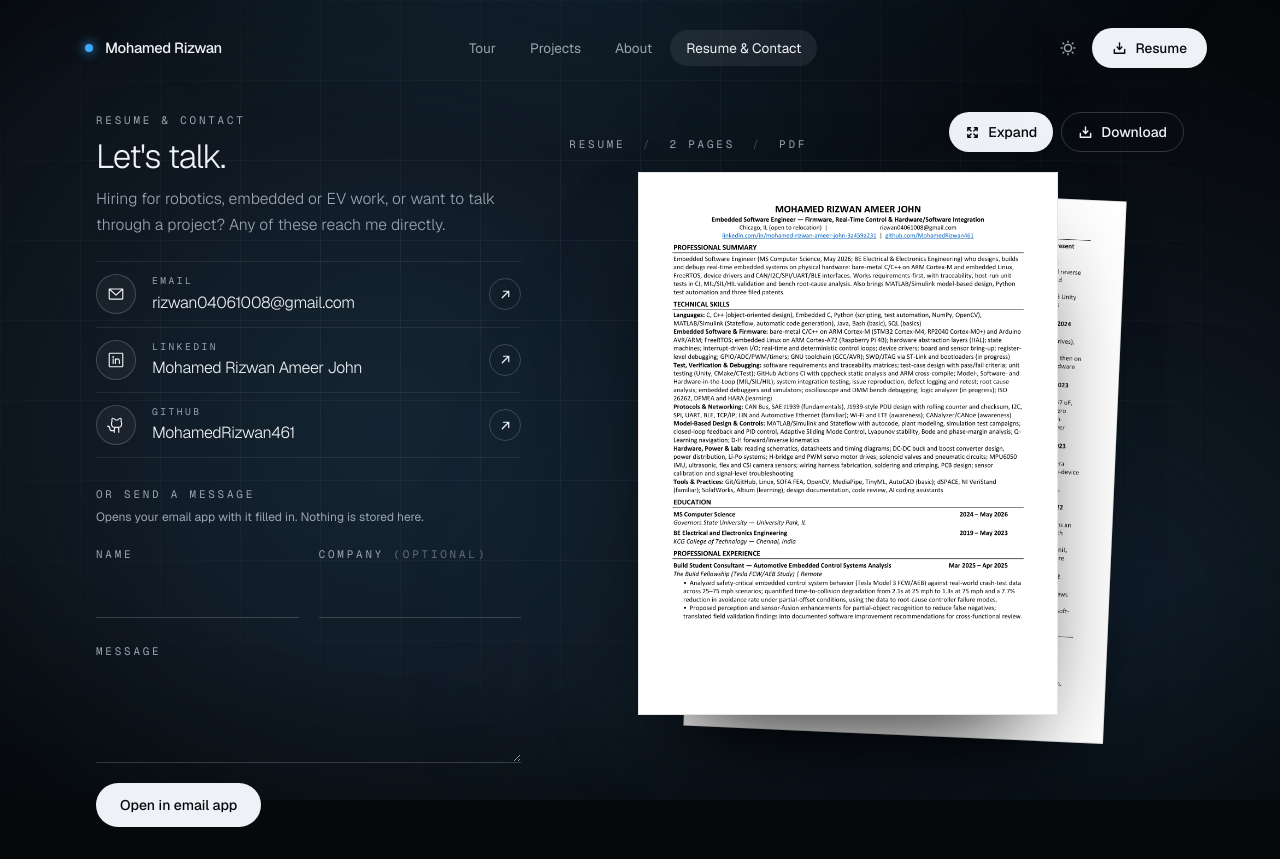
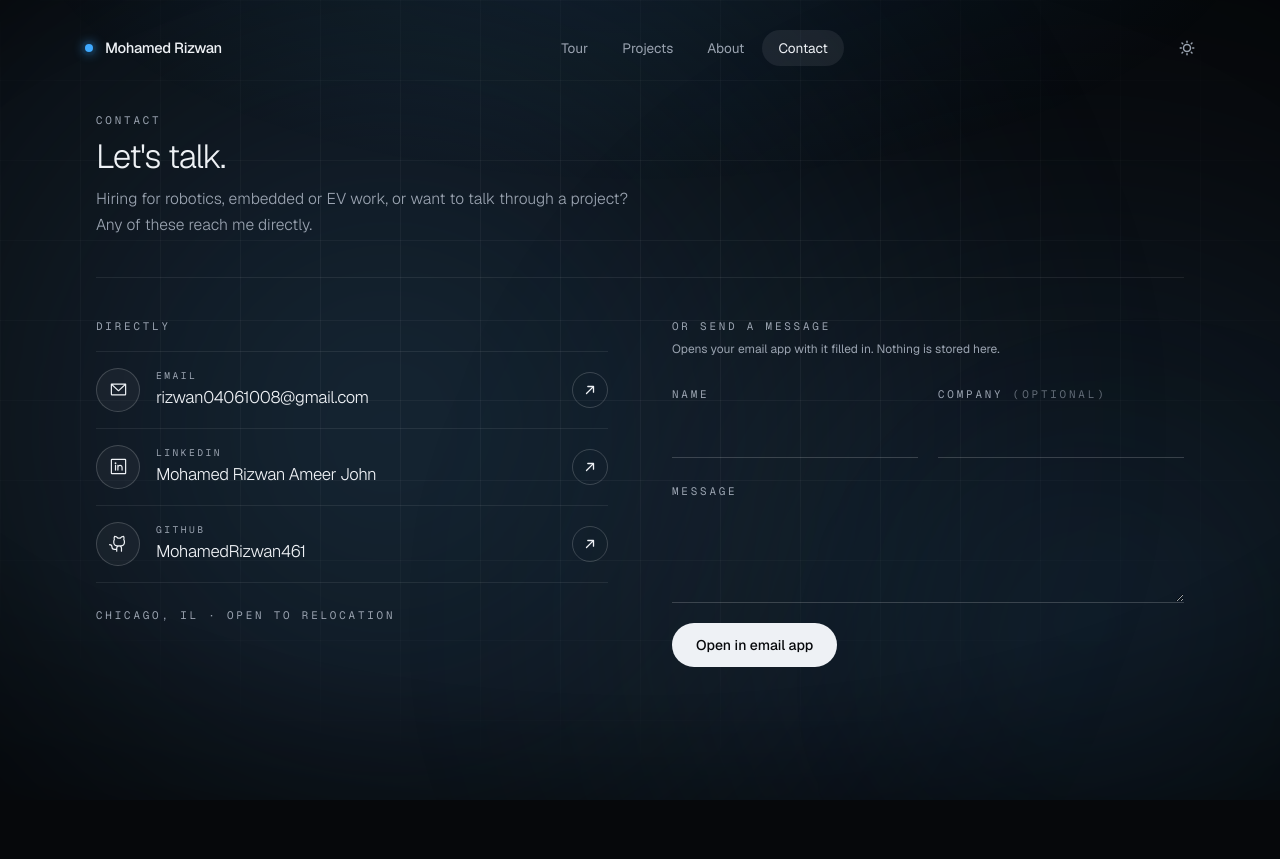
Before and after one commit to MohamedRizwan461/portfolio, a Next.js app: page /contact in a window 1280 px wide. After the commit the page ends 800 px from the top, so only its background shows below. Built offline with nearby package versions, Linux system fonts and the light colour scheme.

Commit message:
Resume offered in the recruiter view only; contact page is contact only; /resume opens the PDF

```diff
--- a/app/contact/page.tsx
+++ b/app/contact/page.tsx
@@ -2,14 +2,12 @@ import type { Metadata } from "next";
 import { ArrowUpRight, EnvelopeSimple, GithubLogo, LinkedinLogo } from "@phosphor-icons/react/dist/ssr";
 import { ContactForm } from "@/components/contact-form";
 import { Mask, Reveal } from "@/components/motion-bits";
-import { ResumeViewer } from "@/components/resume-viewer";
 import { Container } from "@/components/ui";
 import { site } from "@/lib/content";
 
 export const metadata: Metadata = {
-  title: "Resume & Contact",
-  description:
-    "Resume of Mohamed Rizwan Ameer John, robotics and embedded systems engineer, with email, LinkedIn and GitHub. View or download the PDF.",
+  title: "Contact",
+  description: "Contact Mohamed Rizwan Ameer John, robotics and embedded systems engineer, by email, LinkedIn or GitHub.",
   alternates: { canonical: "/contact" },
   openGraph: { url: "/contact" },
 };
@@ -22,71 +20,65 @@ const channels = [
 
 export default function ContactPage() {
   return (
-    <Container className="pt-24 pb-8 sm:pt-28">
-      <div className="grid gap-8 lg:grid-cols-12 lg:gap-12">
-        {/* reach me; on phones this column dissolves so the resume sits before the form */}
-        <div className="contents lg:col-span-5 lg:block">
-          <div className="order-1">
+    <Container className="pt-24 pb-12 sm:pt-28">
       <Mask>
-            <p className="eyebrow">Resume &amp; contact</p>
+        <p className="eyebrow">Contact</p>
       </Mask>
       <h1 className="display mt-3 text-[clamp(1.75rem,2.6vw,2.4rem)] !tracking-[-0.035em]">
         <Mask delay={0.08}>Let&apos;s talk.</Mask>
       </h1>
       <Reveal delay={0.2}>
-            <p className="mt-3 max-w-[44ch] text-[0.98rem] leading-relaxed font-light text-ink-2">
+        <p className="mt-3 max-w-[52ch] text-[0.98rem] leading-relaxed font-light text-ink-2">
           Hiring for robotics, embedded or EV work, or want to talk through a project? Any of these reach me directly.
         </p>
       </Reveal>
 
-          <ul className="mt-6 border-t border-rule">
+      <div className="mt-10 grid gap-12 border-t border-rule pt-10 lg:grid-cols-12 lg:gap-16">
+        {/* reach me directly */}
+        <div className="lg:col-span-6">
+          <h2 className="eyebrow">Directly</h2>
+          <ul className="mt-4 border-t border-rule">
             {channels.map(({ label, value, href, external, Icon }, i) => (
               <li key={label} className="border-b border-rule">
-                <Reveal delay={0.25 + 0.05 * i}>
+                <Reveal delay={0.25 + 0.06 * i}>
                   <a
                     href={href}
                     {...(external ? { target: "_blank", rel: "noopener" } : {})}
-                    className="group flex items-center gap-4 py-3 no-underline"
+                    className="group flex items-center gap-4 py-4 no-underline"
                   >
-                    <span className="flex h-10 w-10 shrink-0 items-center justify-center rounded-full border border-rule-strong bg-[color-mix(in_srgb,var(--ink)_4%,transparent)] text-ink transition-colors duration-500 group-hover:border-accent group-hover:text-accent">
-                      <Icon size={18} aria-hidden />
+                    <span className="flex h-11 w-11 shrink-0 items-center justify-center rounded-full border border-rule-strong bg-[color-mix(in_srgb,var(--ink)_4%,transparent)] text-ink transition-colors duration-500 group-hover:border-accent group-hover:text-accent">
+                      <Icon size={19} aria-hidden />
                     </span>
                     <span className="min-w-0 flex-1">
                       <span className="eyebrow block !text-[0.6rem]">{label}</span>
-                      <span className="mt-0.5 block truncate text-[1rem] font-light tracking-tight text-ink transition-transform duration-700 ease-[cubic-bezier(0.16,1,0.3,1)] group-hover:translate-x-1.5">
+                      <span className="mt-0.5 block truncate text-[1.05rem] font-light tracking-tight text-ink transition-transform duration-700 ease-[cubic-bezier(0.16,1,0.3,1)] group-hover:translate-x-1.5">
                         {value}
                       </span>
                     </span>
-                    <span className="flex h-8 w-8 shrink-0 items-center justify-center rounded-full border border-rule-strong text-ink transition-all duration-500 group-hover:rotate-45 group-hover:border-ink group-hover:bg-ink group-hover:text-ground">
-                      <ArrowUpRight size={13} weight="bold" aria-hidden />
+                    <span className="flex h-9 w-9 shrink-0 items-center justify-center rounded-full border border-rule-strong text-ink transition-all duration-500 group-hover:rotate-45 group-hover:border-ink group-hover:bg-ink group-hover:text-ground">
+                      <ArrowUpRight size={14} weight="bold" aria-hidden />
                     </span>
                   </a>
                 </Reveal>
               </li>
             ))}
           </ul>
+          <p className="eyebrow mt-6">Chicago, IL · open to relocation</p>
         </div>
 
-          <Reveal delay={0.4} className="order-3 lg:mt-7">
+        {/* or write */}
+        <Reveal delay={0.3} className="lg:col-span-6">
           <section aria-labelledby="message">
             <h2 id="message" className="eyebrow">
               Or send a message
             </h2>
             <p className="mt-1.5 text-xs text-ink-2">Opens your email app with it filled in. Nothing is stored here.</p>
-              <div className="mt-4">
+            <div className="mt-6">
               <ContactForm email={site.email} />
             </div>
           </section>
         </Reveal>
       </div>
-
-        {/* the resume, pinned beside it */}
-        <aside aria-labelledby="resume" className="order-2 lg:order-none lg:col-span-7">
-          <div className="lg:sticky lg:top-24">
-            <ResumeViewer pdf={site.resumePdf} />
-          </div>
-        </aside>
-      </div>
     </Container>
   );
 }
--- a/components/board/board-experience.tsx
+++ b/components/board/board-experience.tsx
@@ -370,15 +370,17 @@ export function BoardExperience() {
             {sound ? <SpeakerHigh size={16} aria-hidden /> : <SpeakerSlash size={16} aria-hidden />}
           </button>
           <ThemeToggle scheme={scheme} onChange={chooseScheme} className={iconBtn} />
+          {mode === "recruiter" && (
             <a
               href={site.resumePdf}
               download
               aria-label="Download resume"
               className="ml-1 flex h-10 w-10 items-center justify-center gap-2 rounded-full bg-ink text-[0.85rem] font-medium text-ground no-underline transition-shadow duration-500 sm:ml-1.5 sm:w-auto sm:px-5"
-            style={mode === "recruiter" ? { boxShadow: `0 0 0 1px ${accent}, 0 0 32px -6px ${accent}` } : undefined}
+              style={{ boxShadow: `0 0 0 1px ${accent}, 0 0 32px -6px ${accent}` }}
             >
               <DownloadSimple size={15} weight="bold" aria-hidden /> <span className="hidden sm:inline">Resume</span>
             </a>
+          )}
         </nav>
       </header>
 
--- a/components/resume-viewer.tsx
+++ /dev/null
@@ -1,167 +0,0 @@
-"use client";
-
-import Image from "next/image";
-import { AnimatePresence, motion, useReducedMotion } from "motion/react";
-import { useEffect, useRef, useState } from "react";
-import { createPortal } from "react-dom";
-import { ArrowUpRight, ArrowsOut, DownloadSimple, X } from "@phosphor-icons/react/dist/ssr";
-
-const EASE = [0.16, 1, 0.3, 1] as const;
-const PAGES = ["/resume/page-1.png", "/resume/page-2.png"];
-const W = 1530;
-const H = 1980;
-
-/**
- * The resume on display as paper: page one on top, page two peeking out behind.
- * Expanding opens a full-screen reader with both pages.
- */
-export function ResumeViewer({ pdf }: { pdf: string }) {
-  const reduce = useReducedMotion();
-  const [open, setOpen] = useState(false);
-  const [mounted, setMounted] = useState(false);
-  useEffect(() => setMounted(true), []);
-  const closeBtn = useRef<HTMLButtonElement>(null);
-  const trigger = useRef<HTMLButtonElement>(null);
-
-  useEffect(() => {
-    if (!open) return;
-    const root = document.documentElement;
-    root.style.overflow = "hidden";
-    closeBtn.current?.focus();
-    const onKey = (e: KeyboardEvent) => e.key === "Escape" && setOpen(false);
-    window.addEventListener("keydown", onKey);
-    return () => {
-      root.style.overflow = "";
-      window.removeEventListener("keydown", onKey);
-      trigger.current?.focus();
-    };
-  }, [open]);
-
-  const pill = "h-10 items-center gap-2 rounded-full px-4 text-sm font-medium no-underline transition-[box-shadow,background-color,border-color] duration-500";
-
-  return (
-    <>
-      <div className="flex flex-wrap items-end justify-between gap-4">
-        <h2 id="resume" className="eyebrow">
-          Resume <span className="mx-2 opacity-40">/</span> 2 pages <span className="mx-2 opacity-40">/</span> PDF
-        </h2>
-        <div className="flex flex-wrap gap-2">
-          <button type="button" onClick={() => setOpen(true)} className={`${pill} inline-flex bg-ink text-ground hover:shadow-[0_0_0_5px_color-mix(in_srgb,var(--ink)_12%,transparent)]`}>
-            <ArrowsOut size={15} weight="bold" aria-hidden /> Expand
-          </button>
-          <a href={pdf} download className={`${pill} inline-flex border border-rule-strong text-ink hover:border-[color-mix(in_srgb,var(--ink)_50%,transparent)]`}>
-            <DownloadSimple size={15} weight="bold" aria-hidden /> Download
-          </a>
-        </div>
-      </div>
-
-      {/* the paper on the desk */}
-      <button
-        ref={trigger}
-        type="button"
-        onClick={() => setOpen(true)}
-        aria-label="Expand the resume to read it"
-        className="group relative mt-5 block w-full cursor-zoom-in text-left"
-      >
-        <span
-          className="relative mx-auto block w-full max-w-full lg:h-[var(--h)] lg:w-[calc(var(--h)*0.817)]"
-          style={{ aspectRatio: `${W + 120} / ${H + 40}`, "--h": "max(26rem, min(calc(100dvh - 13.5rem), 46rem))" } as React.CSSProperties}
-        >
-          {/* page two, behind */}
-          <span className="absolute top-5 right-0 block w-[88%] rotate-[2.5deg] border border-black/10 bg-white shadow-[0_30px_60px_-30px_rgba(0,0,0,0.8)] transition-transform duration-700 ease-[cubic-bezier(0.16,1,0.3,1)] group-hover:translate-x-3 group-hover:rotate-[4deg]" style={{ aspectRatio: `${W} / ${H}` }}>
-            <Image src={PAGES[1]} alt="" fill sizes="(min-width: 1024px) 520px, 80vw" className="object-contain opacity-90" />
-          </span>
-          {/* page one, on top */}
-          <span className="absolute top-0 left-0 block w-[88%] border border-black/10 bg-white shadow-[0_50px_100px_-40px_rgba(0,0,0,0.95)] transition-transform duration-700 ease-[cubic-bezier(0.16,1,0.3,1)] group-hover:-translate-y-1.5 group-hover:-rotate-[0.6deg]" style={{ aspectRatio: `${W} / ${H}` }}>
-            <Image src={PAGES[0]} alt="Resume of Mohamed Rizwan Ameer John, page 1" fill sizes="(min-width: 1024px) 520px, 80vw" className="object-contain" preload />
-            <span className="absolute inset-0 flex items-end justify-center bg-gradient-to-t from-black/55 via-black/0 to-transparent pb-6 opacity-0 transition-opacity duration-500 group-hover:opacity-100 group-focus-visible:opacity-100 max-lg:opacity-100">
-              <span className="inline-flex items-center gap-2 rounded-full bg-black/70 px-4 py-2 text-sm font-medium text-white backdrop-blur">
-                <ArrowsOut size={15} weight="bold" aria-hidden /> Click to read
-              </span>
-            </span>
-          </span>
-        </span>
-      </button>
-
-      {mounted &&
-        createPortal(
-      <AnimatePresence>
-        {open && (
-          <motion.div
-            role="dialog"
-            aria-modal="true"
-            aria-label="Resume"
-            className="fixed inset-0 z-[90] flex flex-col bg-black/80 backdrop-blur-xl"
-            initial={{ opacity: 0 }}
-            animate={{ opacity: 1 }}
-            exit={{ opacity: 0 }}
-            transition={{ duration: reduce ? 0 : 0.35 }}
-            onClick={() => setOpen(false)}
-          >
-            <div className="flex items-center justify-between gap-3 border-b border-white/10 px-4 py-3 sm:px-6" onClick={(e) => e.stopPropagation()}>
-              <p className="eyebrow !text-white/70">
-                <span className="hidden sm:inline">
-                  Mohamed Rizwan Ameer John <span className="mx-2 opacity-40">/</span>{" "}
-                </span>
-                Resume
-              </p>
-              <div className="flex items-center gap-2">
-                <a href={pdf} download className={`${pill} hidden bg-white text-black sm:inline-flex`}>
-                  <DownloadSimple size={15} weight="bold" aria-hidden /> Download
-                </a>
-                <a href={pdf} target="_blank" rel="noopener" className={`${pill} hidden border border-white/25 text-white hover:border-white/60 sm:inline-flex`}>
-                  Open PDF <ArrowUpRight size={14} weight="bold" aria-hidden />
-                </a>
-                <button
-                  ref={closeBtn}
-                  type="button"
-                  onClick={() => setOpen(false)}
-                  aria-label="Close"
-                  className="flex h-10 w-10 items-center justify-center rounded-full border border-white/25 text-white transition-colors hover:border-white/60"
-                >
-                  <X size={16} weight="bold" />
-                </button>
-              </div>
-            </div>
-
-            <div data-lenis-prevent className="flex-1 overflow-y-auto overscroll-contain px-3 py-6 sm:px-6 sm:py-10">
-              <motion.div
-                className="mx-auto flex max-w-[56rem] flex-col gap-6"
-                initial={reduce ? false : { opacity: 0, y: 40, scale: 0.98 }}
-                animate={{ opacity: 1, y: 0, scale: 1 }}
-                transition={{ duration: 0.6, ease: EASE }}
-                onClick={(e) => e.stopPropagation()}
-              >
-                {PAGES.map((src, i) => (
-                  <figure key={src} className="m-0">
-                    <Image
-                      src={src}
-                      width={W}
-                      height={H}
-                      alt={`Resume of Mohamed Rizwan Ameer John, page ${i + 1}`}
-                      sizes="(min-width: 960px) 896px, 100vw"
-                      className="h-auto w-full bg-white shadow-[0_40px_100px_-30px_rgba(0,0,0,0.9)]"
-                    />
-                    <figcaption className="eyebrow mt-3 text-center !text-white/50">
-                      Page {i + 1} of {PAGES.length}
-                    </figcaption>
-                  </figure>
-                ))}
-                <div className="flex justify-center gap-2 pb-4 sm:hidden">
-                  <a href={pdf} download className={`${pill} inline-flex bg-white text-black`}>
-                    <DownloadSimple size={15} weight="bold" aria-hidden /> Download
-                  </a>
-                  <a href={pdf} target="_blank" rel="noopener" className={`${pill} inline-flex border border-white/25 text-white`}>
-                    Open PDF <ArrowUpRight size={14} weight="bold" aria-hidden />
-                  </a>
-                </div>
-              </motion.div>
-            </div>
-          </motion.div>
-        )}
-      </AnimatePresence>,
-          document.body,
-        )}
-    </>
-  );
-}
--- a/components/site-header.tsx
+++ b/components/site-header.tsx
@@ -6,6 +6,7 @@ import { AnimatePresence, motion, useReducedMotion } from "motion/react";
 import { useEffect, useState } from "react";
 import { DownloadSimple } from "@phosphor-icons/react/dist/ssr";
 import { site } from "@/lib/content";
+import { MODE_STORAGE_KEY } from "@/lib/modes";
 import { Mask } from "./motion-bits";
 import { ThemeToggle } from "./theme-toggle";
 
@@ -15,7 +16,7 @@ const nav = [
   { href: "/tour", label: "Tour" },
   { href: "/projects", label: "Projects" },
   { href: "/about", label: "About" },
-  { href: "/contact", label: "Resume & Contact" },
+  { href: "/contact", label: "Contact" },
 ];
 
 /** A floating glass capsule that gathers itself once you scroll; a full-screen menu on phones. */
@@ -24,8 +25,16 @@ export function SiteHeader() {
   const reduce = useReducedMotion();
   const [open, setOpen] = useState(false);
   const [scrolled, setScrolled] = useState(false);
+  const [recruiter, setRecruiter] = useState(false);
 
   useEffect(() => setOpen(false), [pathname]);
+
+  // the resume is offered in the recruiter view only
+  useEffect(() => {
+    try {
+      setRecruiter(window.localStorage.getItem(MODE_STORAGE_KEY) === "recruiter");
+    } catch {}
+  }, [pathname]);
 
   useEffect(() => {
     const onScroll = () => setScrolled(window.scrollY > 24);
@@ -95,6 +104,7 @@ export function SiteHeader() {
 
           <div className="flex items-center gap-1">
             <ThemeToggle className="flex h-10 w-10 items-center justify-center rounded-full text-ink-2 transition-colors duration-300 hover:bg-[color-mix(in_srgb,var(--ink)_8%,transparent)] hover:text-ink" />
+            {recruiter && (
             <a
               href={site.resumePdf}
               download
@@ -102,6 +112,7 @@ export function SiteHeader() {
             >
               <DownloadSimple size={15} weight="bold" aria-hidden /> Resume
             </a>
+            )}
             <button
               type="button"
               onClick={() => setOpen((o) => !o)}
@@ -145,6 +156,7 @@ export function SiteHeader() {
               <a href={`mailto:${site.email}`} className="text-lg font-light text-ink">
                 {site.email}
               </a>
+              {recruiter && (
               <a
                 href={site.resumePdf}
                 download
@@ -152,6 +164,7 @@ export function SiteHeader() {
               >
                 <DownloadSimple size={16} weight="bold" aria-hidden /> Download resume
               </a>
+              )}
             </div>
           </motion.div>
         )}
--- a/components/ui.tsx
+++ b/components/ui.tsx
@@ -147,7 +147,7 @@ const footerNav = [
   { href: "/tour", label: "Guided tour" },
   { href: "/projects", label: "Projects" },
   { href: "/about", label: "About" },
-  { href: "/contact", label: "Resume & contact" },
+  { href: "/contact", label: "Contact" },
 ];
 
 export function SiteFooter() {
@@ -189,11 +189,6 @@ export function SiteFooter() {
                   GitHub
                 </a>
               </li>
-              <li>
-                <a className="link-u text-ink-2 hover:text-ink" href={site.resumePdf} download>
-                  Download resume
-                </a>
-              </li>
             </ul>
           </div>
           <div>
--- a/next.config.ts
+++ b/next.config.ts
@@ -1,9 +1,9 @@
 import type { NextConfig } from "next";
 
 const nextConfig: NextConfig = {
-  // the resume now lives on the contact page, beside the ways to reach me
+  // there is no resume page any more; old links go straight to the PDF
   redirects() {
-    return [{ source: "/resume", destination: "/contact", permanent: true }];
+    return [{ source: "/resume", destination: "/resume/Mohamed-Rizwan-Ameer-John-Resume.pdf", permanent: false }];
   },
 };
 
```
Also changed, not shown: app/tour/page.tsx (+4 -4 lines). Lines whose indentation alone changed are shown as unchanged.
